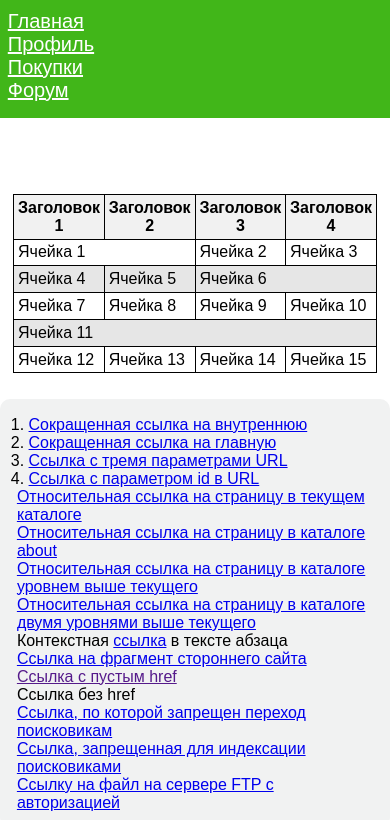
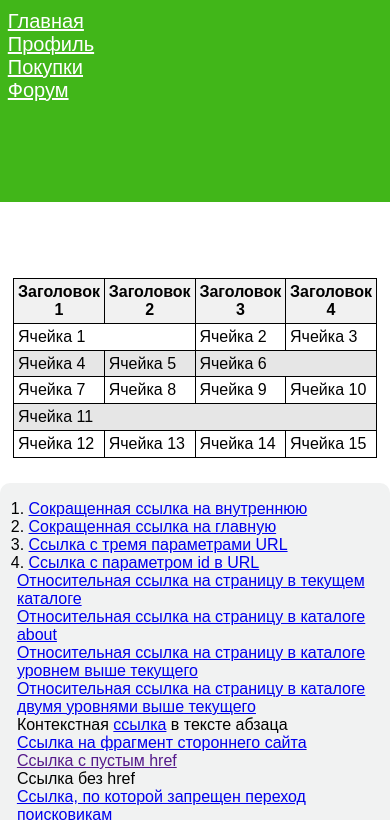
Before and after one commit to Alexander-vlk/web_classes.github.io, a plain HTML site: page docs/index.html in a window 390 px wide. Shown: the part 51-871 px from the top of the page. Drawn offline with Linux system fonts and the light colour scheme.

Commit message:
some changes

```diff
--- a/docs/style_task2.css
+++ b/docs/style_task2.css
@@ -230,7 +230,7 @@ footer .footer-container p {
         margin-bottom: 3dvh;
     }
     header {
-        height: 20dvh;
+        min-height: 30dvh;
     }
     header .menu-container ul {
         display: block;
```
